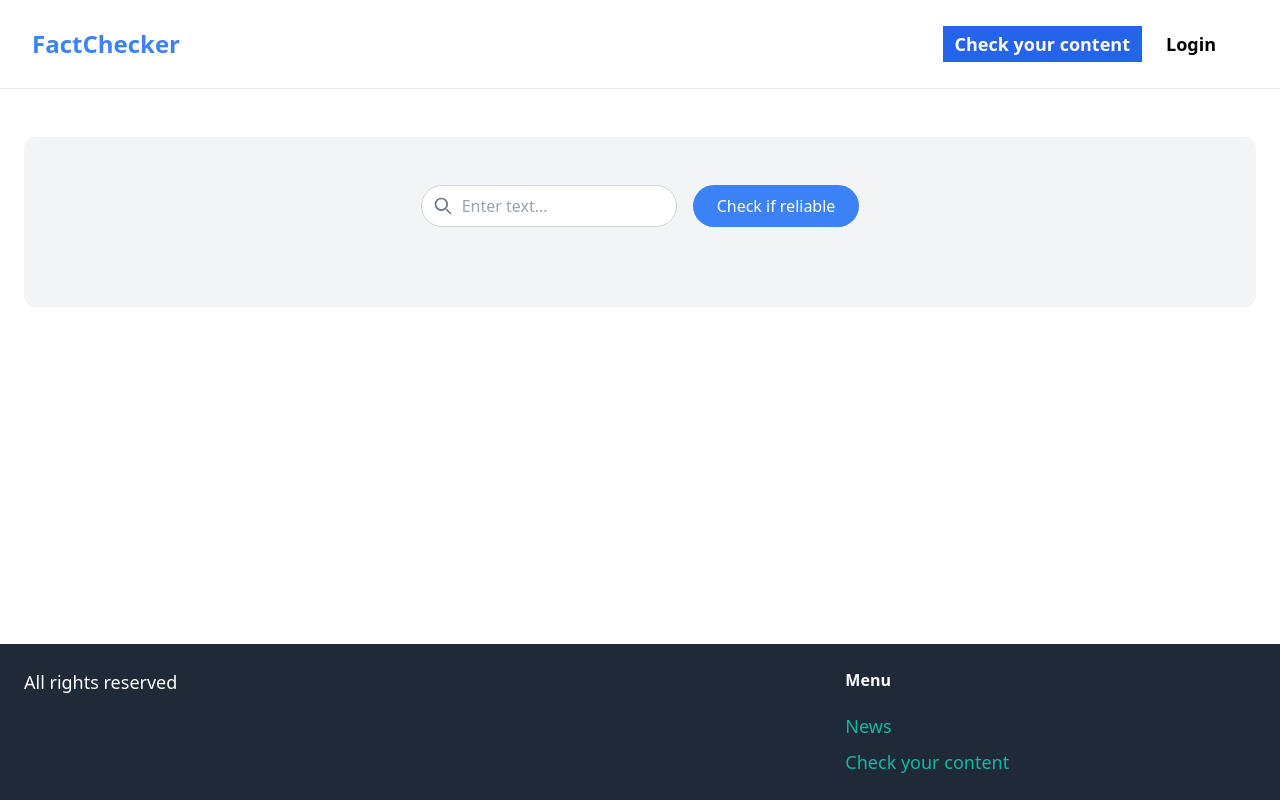
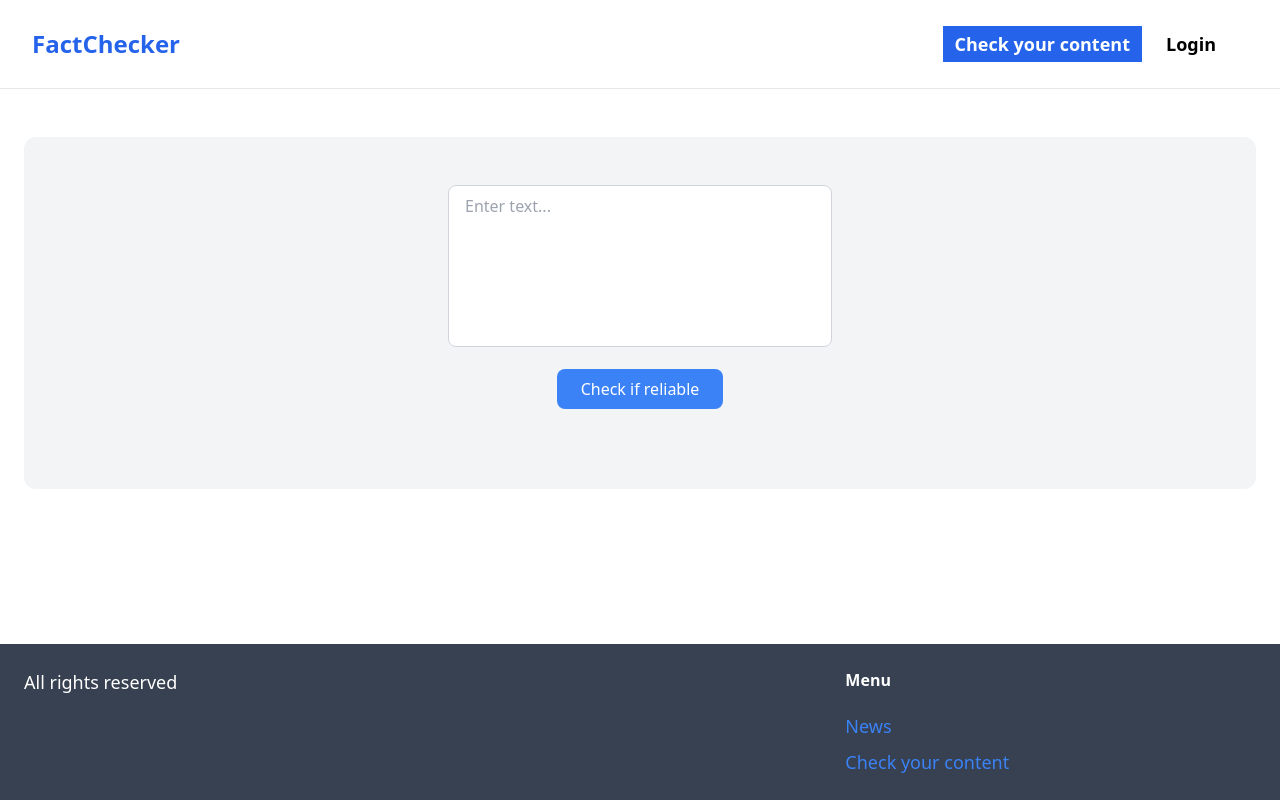
Before and after one commit to fitoretahiri/Fake-News-Detection, a Django app: template api/news/templates/predictions.html in a window 1280 px wide. Run offline with Django 3.2, Linux system fonts and the light colour scheme; the template is opened without the code that fills it, so the values that code supplies are empty; some libraries are stand-ins or nearby versions.

Commit message:
changes on styling

```diff
--- a/api/news/templates/base.html
+++ b/api/news/templates/base.html
@@ -5,11 +5,12 @@
     <meta name="viewport" content="width=device-width, initial-scale=1.0">
 
     <script src="https://cdn.tailwindcss.com"></script>
+    <link rel="stylesheet" href="templates/index.css">
     <title>{% block title %}{% endblock %} | News</title>
 </head>
 <body class="flex flex-col min-h-screen">
     <nav class="py-6 px-6 flex justify-between items-center border-b border-gray-200">
-        <a href="/news" class="text-2xl font-bold text-blue-500 px-2 py-1">FactChecker</a>
+        <a href="/news" class="text-2xl font-bold text-blue-600 px-2 py-1">FactChecker</a>
 
         <div class="space-x-6 flex items-center">
             <a href="/news/predict/" class="inline-block px-3 py-1 text-lg font-bold text-white bg-blue-600 hover:bg-blue-900 transition duration-300 ease-in-out">Check your content</a>
@@ -21,7 +22,6 @@
                     <button type="submit" class="text-lg font-bold text-red-600 hover:text-red-900">Logout</button>
                 </form>
             {% else %}
-                <!-- <a href="/news/signup/" class="text-lg font-bold text-blue-600 hover:text-blue-900">Sing Up</a> -->
                 <a href="/news/login/" class="text-lg pr-10 font-bold text-balck-600 hover:text-blue-900">Login</a>
             {% endif %}
         </div>
@@ -34,7 +34,7 @@
         </div>
     </main>
 
-    <footer class="py-6 px-6 flex justify-between bg-gray-800 mt-auto">
+    <footer class="py-6 px-6 flex justify-between bg-gray-700 mt-auto">
         <div class="w-2/3 pr-10">
             <p class="text-lg text-white">All rights reserved</p>
         </div>
@@ -43,8 +43,8 @@
             <h3 class="mb-5 font-semibold text-white">Menu</h3>
 
             <ul class="space-y-2">
-                <li><a href="/news/" class="text-lg text-teal-500 hover:text-white">News</a></li>
-                <li><a href="/news/predict/" class="text-lg text-teal-500 hover:text-white">Check your content</a></li>
+                <li><a href="/news/" class="text-lg text-blue-500 hover:text-white">News</a></li>
+                <li><a href="/news/predict/" class="text-lg text-blue-500 hover:text-white">Check your content</a></li>
             </ul>
         </div>
     </footer>
--- /dev/null
+++ b/api/news/templates/index.css
@@ -0,0 +1,6 @@
+.filter-link {
+    padding: 0.5rem 1rem;
+    margin: 0.5rem;
+    border-radius: 0.25rem;
+    transition: background-color 0.3s, color 0.3s;
+}
--- a/api/news/templates/index.html
+++ b/api/news/templates/index.html
@@ -3,6 +3,12 @@
 {% block title %}Welcome{% endblock %}
 
 {% block content %}
+<div class="p-4 flex">
+    <p class="text-lg font-bold mt-4 mr-8">Filter articles:</p>
+    <a href="/news/?query=reliable" class="filter-link border border-green-500 text-green-500 hover:bg-green-500 hover:text-white">Reliable</a>
+    <a href="/news/?query=not reliable" class="filter-link border border-red-500 text-red-500 hover:bg-red-500 hover:text-white">Not reliable</a>
+</div>
+
 <div class="mt-6 px-6 py-12 bg-gray-100 rounded-xl">
     <div class="grid grid-cols-3 gap-20">
         {% for item in news %}
--- a/api/news/templates/login.html
+++ b/api/news/templates/login.html
@@ -32,7 +32,7 @@ Log in
         {% endif %}
 
         <div class="text-center mb-4 mt-8">
-            <a href="{% url 'news:signup' %}" class="underline block mb-2 hover:text-blue-600">Already have an account? Sign up...</a>
+            <a href="{% url 'news:signup' %}" class="underline block mb-2 hover:text-blue-600">Don't have an account? Sign up...</a>
             <button class="w-full py-4 px-6 rounded text-lg bg-blue-500 hover:bg-blue-700 text-white">Log in</button>
         </div>
     </form>
--- a/api/news/templates/predictions.html
+++ b/api/news/templates/predictions.html
@@ -4,24 +4,18 @@
 
 {% block content %}
 <div class="mt-6 px-6 py-12 bg-gray-100 rounded-xl">
-    <div class="flex items-center justify-center mb-8">
-        <form action="/news/predict/" method="get" class="flex">
-            <div class="relative w-64">
-                <input type="text" name="predict" placeholder="Enter text..." class="w-full px-4 py-2 border border-gray-300 rounded-full pl-10 focus:outline-none focus:border-blue-500 transition duration-300">
-                <span class="absolute inset-y-0 left-0 flex items-center pl-3">
-                    <svg class="h-5 w-5 text-gray-500" fill="none" stroke="currentColor" viewBox="0 0 24 24" xmlns="http://www.w3.org/2000/svg">
-                        <path stroke-linecap="round" stroke-linejoin="round" stroke-width="2" d="M21 21l-4.5-4.5M17 10a7 7 0 1 0-14 0 7 7 0 0 0 14 0z"></path>
-                    </svg>
-                </span>
+    <div class="flex flex-col items-center justify-center mb-8">
+        <form action="/news/predict/" method="get" class="flex flex-col items-center">
+            <div class="relative w-96 mb-4">
+                <textarea name="predict" placeholder="Enter text..." rows="6" class="w-full px-4 py-2 border border-gray-300 rounded-lg focus:outline-none focus:border-blue-500 transition duration-300 resize-none"></textarea>
             </div>
-            <input type="submit" value="Check if reliable" class="ml-4 px-6 py-2 bg-blue-500 text-white rounded-full hover:bg-blue-600 focus:outline-none transition duration-300">
+            <input type="submit" value="Check if reliable" class="px-6 py-2 bg-blue-500 text-white rounded-lg hover:bg-blue-600 focus:outline-none transition duration-300">
         </form>
+        {% if prediction and request.GET.predict %}
+        <div class="text-center mt-4">
+            <p class="{% if prediction == 'reliable' %}text-green-600{% else %}text-red-600{% endif %}">This content is {{ prediction }}</p>
+        </div>
+        {% endif %}
     </div>
-    {% if prediction and request.GET.predict %}
-    <div class="text-center mt-4">
-        <p class="{% if prediction == 'reliable' %}text-green-600{% else %}text-red-600{% endif %}">This content is {{ prediction }}</p>
-    </div>
-    {% endif %}
 </div>
-
 {% endblock %}
--- a/api/news/templates/signup.html
+++ b/api/news/templates/signup.html
@@ -40,7 +40,10 @@ Sign Up
                 {{ form.non_field_errors }}
             </div>
         {% endif %}
-        <button class="w-full py-4 px-6 rounded text-lg bg-blue-500 hover:bg-blue-700 text-white mt-8">Sing up</button>
+        <div class="text-center mb-4 mt-8">
+            <a href="{% url 'news:login' %}" class="underline block mb-2 hover:text-blue-600">Already have an account? Log in...</a>
+            <button class="w-full py-4 px-6 rounded text-lg bg-blue-500 hover:bg-blue-700 text-white">Sign up</button>
+        </div>
     </form>
 </div>
 {% endblock %}
```
Also changed, not shown: api/news/views.py (+7 -1 lines), api/news/templates/news.html (line endings or trailing spaces).
